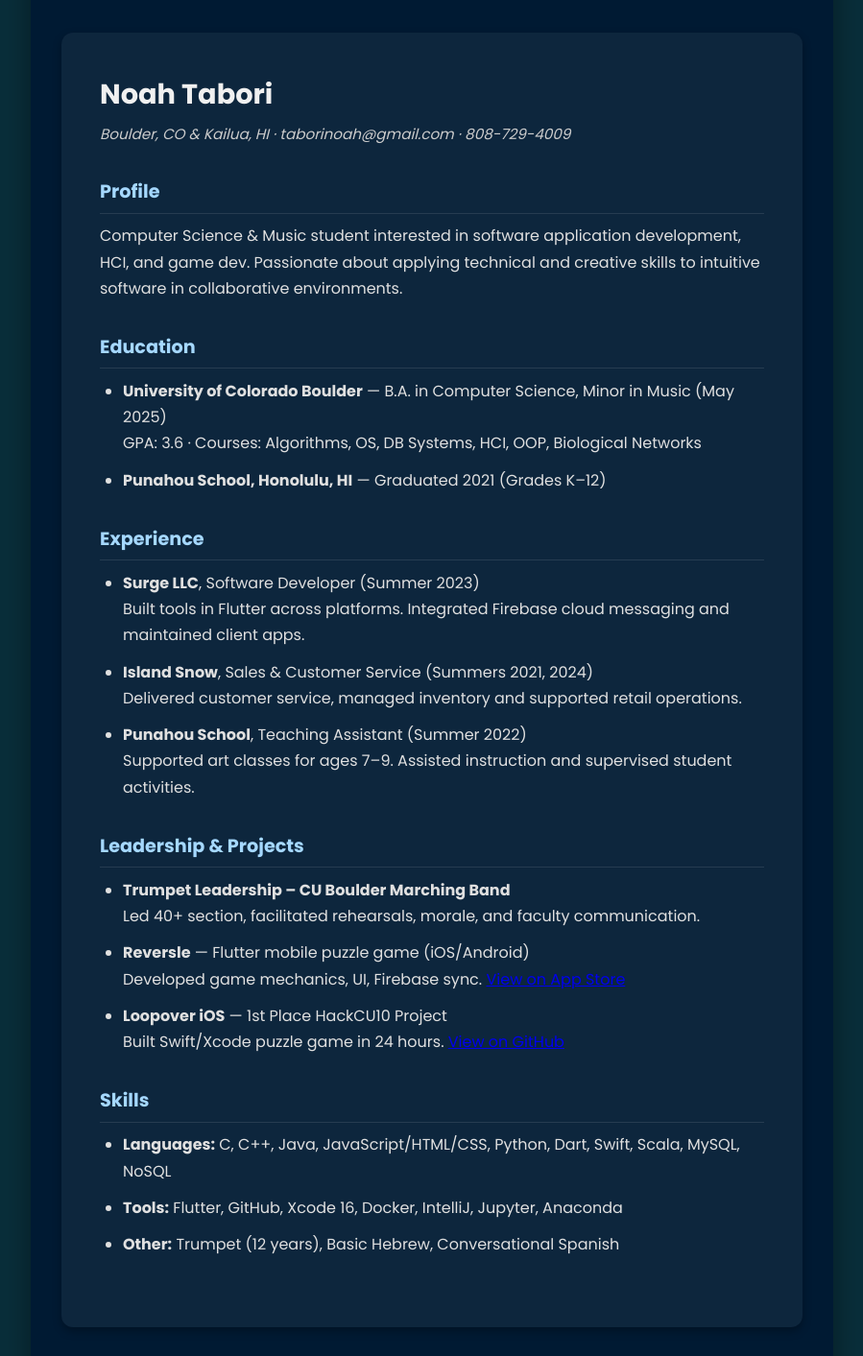
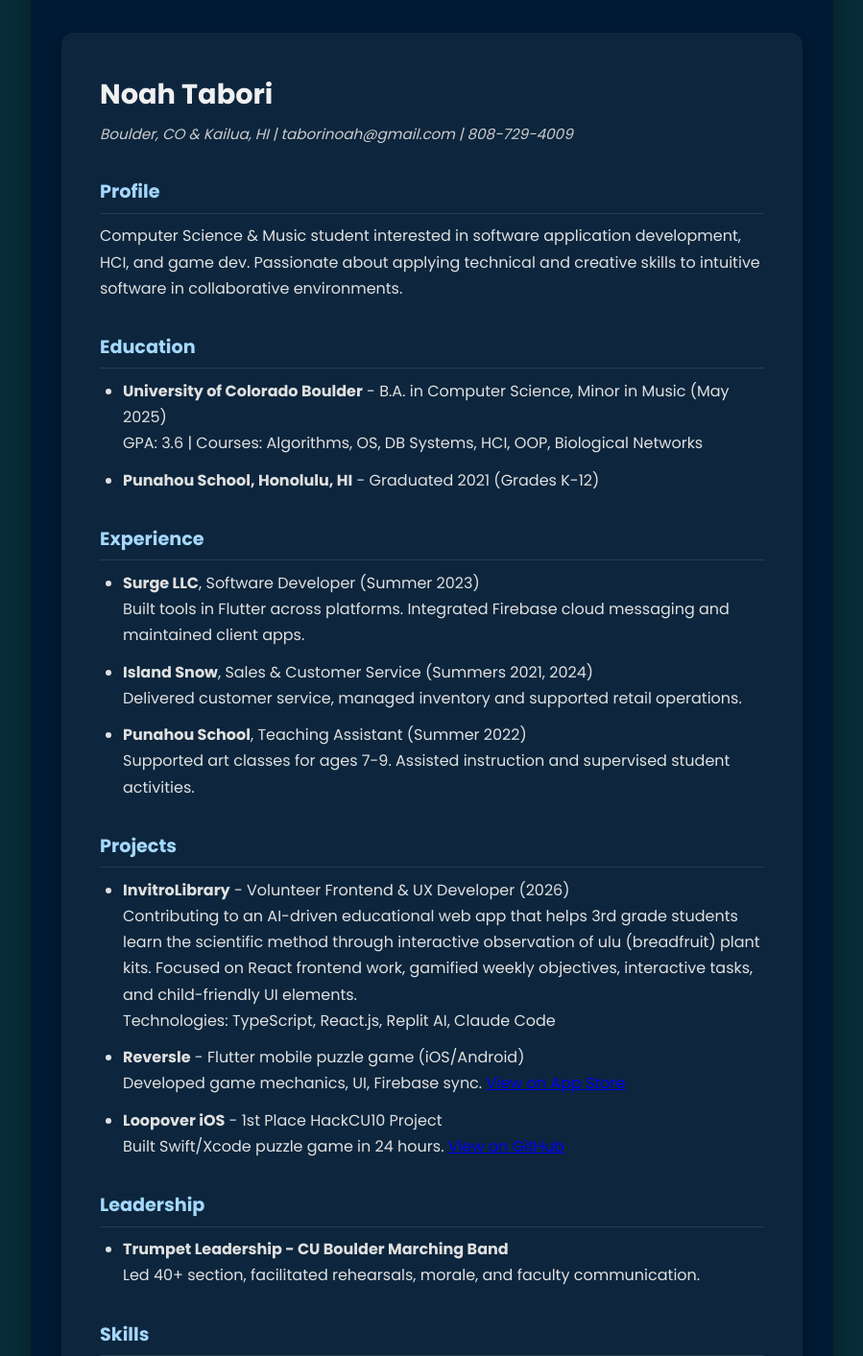
Before and after one commit to noahktab/noah-portfolio, a React (Create React App) app: page / in a window 1280 px wide. Shown: the part 4280-5693 px from the top of the page at 96% size, without its empty margins (190-1089 px from the left). Built offline with nearby package versions, Linux system fonts and the light colour scheme.

Commit message:
Update Resume.js

```diff
--- a/src/Resume.js
+++ b/src/Resume.js
@@ -9,7 +9,7 @@
       <div className="resume-card">
         <div className="name">Noah Tabori</div>
         <div className="contact">
-          Boulder, CO & Kailua, HI · taborinoah@gmail.com · 808-729-4009
+          Boulder, CO & Kailua, HI | taborinoah@gmail.com | 808-729-4009
         </div>
 
         <div className="section-block">
@@ -24,11 +24,11 @@
           <h3>Education</h3>
           <ul>
             <li>
-              <strong>University of Colorado Boulder</strong> — B.A. in Computer Science, Minor in Music (May 2025)<br />
-              GPA: 3.6 · Courses: Algorithms, OS, DB Systems, HCI, OOP, Biological Networks
+              <strong>University of Colorado Boulder</strong> - B.A. in Computer Science, Minor in Music (May 2025)<br />
+              GPA: 3.6 | Courses: Algorithms, OS, DB Systems, HCI, OOP, Biological Networks
             </li>
             <li>
-              <strong>Punahou School, Honolulu, HI</strong> — Graduated 2021 (Grades K–12)
+              <strong>Punahou School, Honolulu, HI</strong> - Graduated 2021 (Grades K-12)
             </li>
           </ul>
         </div>
@@ -46,25 +46,36 @@
             </li>
             <li>
               <strong>Punahou School</strong>, Teaching Assistant (Summer 2022)<br />
-              Supported art classes for ages 7–9. Assisted instruction and supervised student activities.
+              Supported art classes for ages 7-9. Assisted instruction and supervised student activities.
             </li>
           </ul>
         </div>
 
         <div className="section-block">
-          <h3>Leadership & Projects</h3>
+          <h3>Projects</h3>
           <ul>
             <li>
-              <strong>Trumpet Leadership – CU Boulder Marching Band</strong><br />
-              Led 40+ section, facilitated rehearsals, morale, and faculty communication.
+              <strong>InvitroLibrary</strong> - Volunteer Frontend & UX Developer (2026)<br />
+              Contributing to an AI-driven educational web app that helps 3rd grade students learn the scientific method through interactive observation of ulu (breadfruit) plant kits. Focused on React frontend work, gamified weekly objectives, interactive tasks, and child-friendly UI elements.
+              <br />Technologies: TypeScript, React.js, Replit AI, Claude Code
             </li>
             <li>
-              <strong>Reversle</strong> — Flutter mobile puzzle game (iOS/Android)<br />
+              <strong>Reversle</strong> - Flutter mobile puzzle game (iOS/Android)<br />
               Developed game mechanics, UI, Firebase sync. <a href="https://apps.apple.com/us/app/strategy-puzzle-reversle/id6463188331" target="_blank" rel="noreferrer">View on App Store</a>
             </li>
             <li>
-              <strong>Loopover iOS</strong> — 1st Place HackCU10 Project<br />
+              <strong>Loopover iOS</strong> - 1st Place HackCU10 Project<br />
               Built Swift/Xcode puzzle game in 24 hours. <a href="https://github.com/typicel/loopover-ios" target="_blank" rel="noreferrer">View on GitHub</a>
+            </li>
+          </ul>
+        </div>
+
+        <div className="section-block">
+          <h3>Leadership</h3>
+          <ul>
+            <li>
+              <strong>Trumpet Leadership - CU Boulder Marching Band</strong><br />
+              Led 40+ section, facilitated rehearsals, morale, and faculty communication.
             </li>
           </ul>
         </div>
@@ -81,7 +92,7 @@
 
       <div className="resume-download-wrapper">
         <a
-          href="/Noah Tabori Resume (1).pdf"
+          href="/Resume-Noah-Tabori.pdf"
           download="Resume-Noah-Tabori.pdf"
           className="resume-download-button"
         >
```
